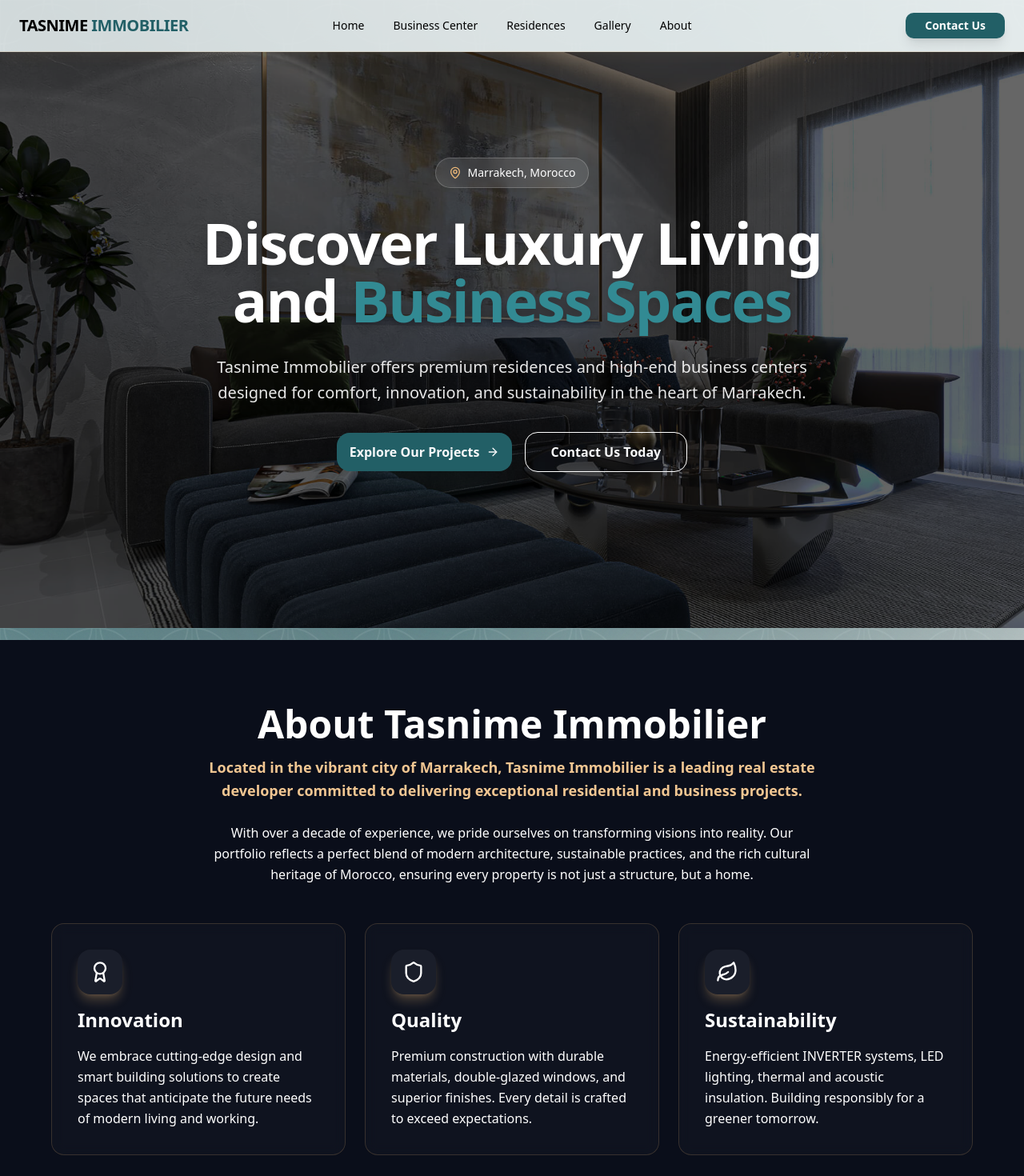
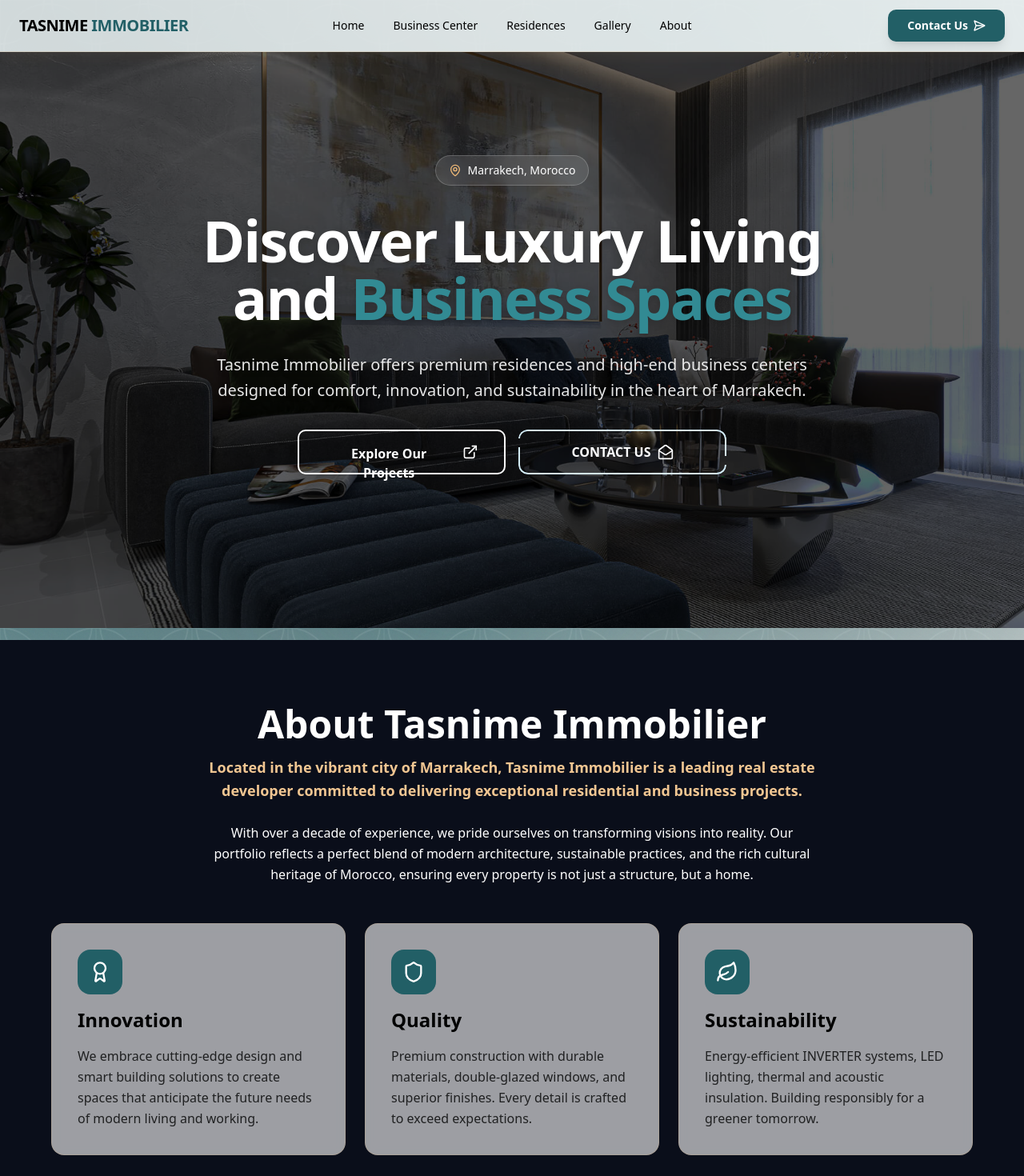
Before and after one commit to Hicham2115/Tansime-Website, a React (Vite) app: page / in a window 1280 px wide. Shown: the top 1470 px of the page at 80% size. Built offline with nearby package versions, Linux system fonts and the light colour scheme.

Commit message:
first commit

```diff
--- a/src/components/BusinessCenter/Amenities.jsx
+++ b/src/components/BusinessCenter/Amenities.jsx
@@ -59,7 +59,7 @@ export default function Amenities() {
               <h3 className="text-lg font-bold text-white mb-2">
                 {item.title}
               </h3>
-              <p className="text-gray-300 text-sm">{item.description}</p>
+              <p className="text-white text-sm">{item.description}</p>
             </FadeInUp>
           ))}
         </div>
--- a/src/components/Home/AboutSection.jsx
+++ b/src/components/Home/AboutSection.jsx
@@ -59,21 +59,21 @@ export default function AboutSection() {
                 <FadeInUp
                   key={index}
                   delay={index * 0.2}
-                  className="overflow-hidden rounded-2xl bg-card/50 backdrop-blur-sm border border-[#d9ac6f]/20 hover:border-[#d9ac6f]/40 transition-all duration-500 hover:scale-[1.02] hover:shadow-2xl hover:shadow-[#d9ac6f]/10"
+                  className="overflow-hidden rounded-2xl bg-white/60 backdrop-blur-sm border border-[#d9ac6f]/20 hover:border-[#d9ac6f]/40 transition-all duration-300 hover:scale-[1.02] hover:shadow-2xl hover:shadow-[#d9ac6f]/10"
                 >
                   <div className="relative p-8 space-y-4">
                     {/* Icon */}
-                    <div className="w-14 h-14 rounded-xl flex items-center bg-white/5 justify-center shadow-lg shadow-[#d9ac6f]/30 group-hover:scale-110 transition-transform duration-300">
+                    <div className="w-14 h-14 rounded-xl flex items-center bg-primary justify-center group-hover:scale-110 transition-transform duration-200">
                       <Icon className="w-7 h-7 text-white" />
                     </div>
 
                     {/* Title */}
-                    <h3 className="text-2xl font-bold text-white transition-colors">
+                    <h3 className="text-2xl font-bold text-black transition-colors">
                       {value.title}
                     </h3>
 
                     {/* Description */}
-                    <p className="text-white leading-relaxed">
+                    <p className="text-black/80 leading-relaxed">
                       {value.description}
                     </p>
                   </div>
--- a/src/components/Home/Hero.jsx
+++ b/src/components/Home/Hero.jsx
@@ -1,6 +1,6 @@
 import { Button } from "@/components/ui/button";
 import { Link } from "react-router-dom";
-import { ArrowRight, MapPin } from "lucide-react";
+import { ArrowRight, ExternalLink, MailOpen, MapPin } from "lucide-react";
 import HeroPic from "@/assets/Imgs/SALON 1.jpg";
 import { motion } from "motion/react";
 import FadeInUp from "@/components/FadeInUp";
@@ -86,24 +86,32 @@ export default function Hero() {
             delay={0.3}
             className="flex flex-col sm:flex-row gap-4 justify-center items-center"
           >
-            <Button
-              asChild
-              size="lg"
-              className="group relative px-8 py-6 bg-primary text-primary-foreground font-semibold rounded-xl hover:bg-primary/90 transition-all duration-300 shadow-2xl shadow-primary/20 hover:shadow-primary/40 hover:scale-105 text-md"
+            <button
+              className="w-[260px] h-[56px] py-4 px-8 flex gap-3 text-white font-bold text-md rounded-md shadow-lg transition-transform transform bg-transparent border-2 border-white hover:scale-105 hover:border-primary cursor-pointer hover:shadow-primary/50 hover:shadow-2xl focus:outline-none"
+              id="startButton"
             >
-              <Link to="/residences" className="flex items-center gap-2">
-                Explore Our Projects
-                <ArrowRight className="w-5 h-5 group-hover:translate-x-1 transition-transform" />
-              </Link>
-            </Button>
-            <Button
-              asChild
-              size="lg"
-              variant="outline"
-              className="px-8 py-6 border border-white rounded-xl bg-transparent hover:bg-transparent hover:scale-105 hover:text-white transition-all duration-300 text-md font-semibold"
+              Explore Our Projects
+              <ExternalLink className="w-5 h-5 transition-transform duration-300 group-hover:translate-x-1" />
+            </button>
+
+            <Link
+              to="/contact"
+              className="w-[260px] h-[56px] relative cursor-pointer py-4 px-4 text-center font-barlow inline-flex justify-center items-center text-base uppercase text-white rounded-lg border-solid transition-transform duration-300 ease-in-out group outline-offset-4 focus:outline focus:outline-2 focus:outline-white focus:outline-offset-4 overflow-hidden hover:scale-105 active:scale-95"
             >
-              <Link to="/contact">Contact Us Today</Link>
-            </Button>
+              <span className="relative z-20 flex font-bold items-center gap-2">
+                Contact Us
+                <span className="transition-transform duration-300 group-hover:translate-x-1">
+                  <MailOpen className="w-5 h-5" />
+                </span>
+              </span>
+
+              <span className="absolute left-[-75%] top-0 h-full w-[50%] bg-white/20 rotate-12 z-10 blur-lg group-hover:left-[125%] transition-all duration-1000 ease-in-out"></span>
+
+              <span className="w-1/2 drop-shadow-3xl transition-all duration-300 block border-[#D4EDF9] absolute h-[20%] rounded-tl-lg border-l-2 border-t-2 top-0 left-0"></span>
+              <span className="w-1/2 drop-shadow-3xl transition-all duration-300 block border-[#D4EDF9] absolute group-hover:h-[90%] h-[60%] rounded-tr-lg border-r-2 border-t-2 top-0 right-0"></span>
+              <span className="w-1/2 drop-shadow-3xl transition-all duration-300 block border-[#D4EDF9] absolute h-[60%] group-hover:h-[90%] rounded-bl-lg border-l-2 border-b-2 left-0 bottom-0"></span>
+              <span className="w-1/2 drop-shadow-3xl transition-all duration-300 block border-[#D4EDF9] absolute h-[20%] rounded-br-lg border-r-2 border-b-2 right-0 bottom-0"></span>
+            </Link>
           </FadeInUp>
         </div>
       </div>
--- a/src/components/Home/ResidencesSection.jsx
+++ b/src/components/Home/ResidencesSection.jsx
@@ -74,7 +74,7 @@ export default function ResidencesSection() {
 
           <FadeInUp delay={0.4} className="space-y-8">
             {/* Typologies Card */}
-            <div className="bg-card/50 backdrop-blur-sm p-8 hover:scale-105 transition-all duration-500 rounded-3xl border border-white/10 shadow-xl">
+            <div className="bg-card/50 backdrop-blur-sm p-8 hover:scale-101 transition-all duration-500 rounded-3xl border border-white/10 shadow-xl">
               <h3 className="text-2xl font-bold text-white mb-6">
                 Typologies & Superficies
               </h3>
--- a/src/components/MainSection/NavBar.jsx
+++ b/src/components/MainSection/NavBar.jsx
@@ -11,7 +11,7 @@ import {
   PopoverTrigger,
 } from "@/components/ui/popover";
 import { Link } from "react-router-dom";
-import { Building2 } from "lucide-react";
+import { Building2, MailOpen, SendHorizontal } from "lucide-react";
 
 const navigationLinks = [
   { href: "/", label: "Home" },
@@ -67,11 +67,13 @@ export default function Component() {
                 <NavigationMenuList className="flex-col items-start gap-0 md:gap-2">
                   {navigationLinks.map((link, _index) => (
                     <NavigationMenuItem className="w-full" key={link.href}>
-                      <NavigationMenuLink
-                        className="py-1.5 hover:bg-transparent focus:bg-transparent data-[active]:bg-transparent hover:text-black focus:text-black data-[active]:text-black"
-                        href={link.href}
-                      >
-                        {link.label}
+                      <NavigationMenuLink asChild>
+                        <Link
+                          className="py-1.5 hover:bg-transparent focus:bg-transparent data-[active]:bg-transparent hover:text-black focus:text-black data-[active]:text-black block w-full"
+                          to={link.href}
+                        >
+                          {link.label}
+                        </Link>
                       </NavigationMenuLink>
                     </NavigationMenuItem>
                   ))}
@@ -81,7 +83,12 @@ export default function Component() {
                       className="group relative px-4 py-3 bg-primary text-white font-semibold rounded-md hover:bg-primary/90 transition-all duration-300 shadow-lg hover:shadow-primary/50 hover:scale-105 flex items-center gap-2 w-full justify-center"
                       size="sm"
                     >
-                      <Link to="/contact">Contact Us</Link>
+                      <Link to="/contact">
+                        Contact Us
+                        <span className="transition-transform duration-300 group-hover:translate-x-1">
+                          <SendHorizontal className="w-5 h-5" />
+                        </span>
+                      </Link>
                     </Button>
                   </div>
                 </NavigationMenuList>
@@ -106,11 +113,13 @@ export default function Component() {
           <NavigationMenuList className="gap-1">
             {navigationLinks.map((link, index) => (
               <NavigationMenuItem key={index}>
-                <NavigationMenuLink
-                  className="py-2 px-4 font-medium transition-all rounded-lg hover:bg-transparent hover:underline hover:text-primary text-black focus:bg-transparent focus:text-black data-[active]:bg-transparent data-[active]:text-black"
-                  href={link.href}
-                >
-                  {link.label}
+                <NavigationMenuLink asChild>
+                  <Link
+                    className="py-2 px-4 font-medium transition-all rounded-lg hover:bg-transparent hover:underline hover:text-primary text-black focus:bg-transparent focus:text-black data-[active]:bg-transparent data-[active]:text-black"
+                    to={link.href}
+                  >
+                    {link.label}
+                  </Link>
                 </NavigationMenuLink>
               </NavigationMenuItem>
             ))}
@@ -121,10 +130,15 @@ export default function Component() {
         <div className="max-md:hidden flex items-center gap-4">
           <Button
             asChild
-            className="group relative px-6 py-2 bg-primary text-white font-semibold rounded-md hover:bg-primary/90 transition-all duration-300 shadow-lg hover:shadow-primary/50 hover:scale-105"
+            className="group relative px-6 py-5 bg-primary text-white font-semibold rounded-md hover:bg-primary/90 transition-all duration-300 shadow-lg hover:shadow-primary/50 hover:scale-105"
             size="sm"
           >
-            <Link to="/contact">Contact Us</Link>
+            <Link to="/contact">
+              Contact Us
+              <span className="transition-transform duration-300 group-hover:translate-x-1">
+                <SendHorizontal className="w-5 h-5" />
+              </span>
+            </Link>
           </Button>
         </div>
       </div>
```
Also changed, not shown: src/assets/application.png (added).
